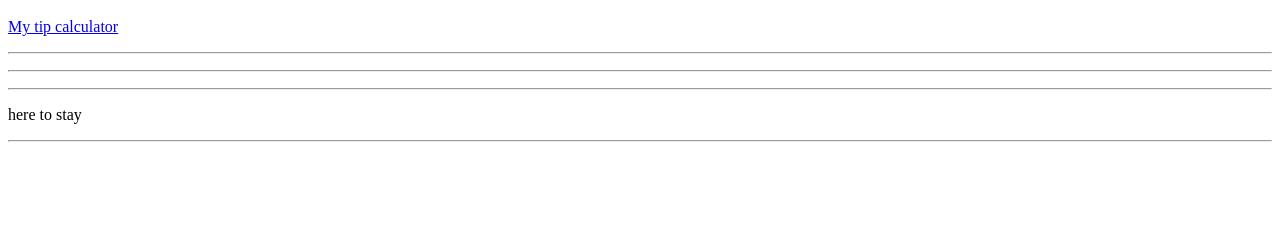
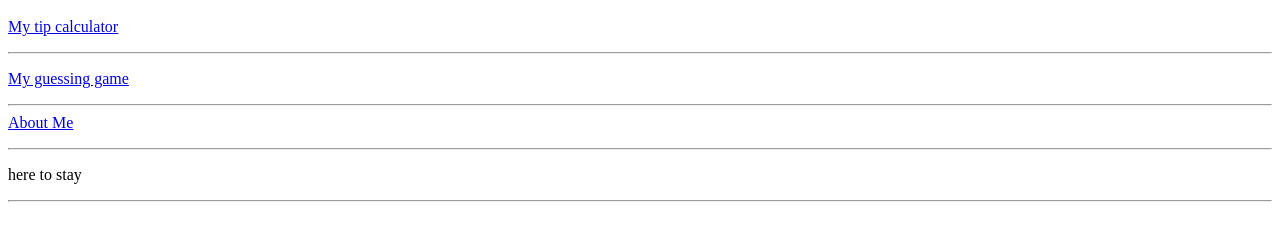
Before and after one commit to ctrador/ctrador.github.io, a plain HTML site: page index.html in a window 1280 px wide. Shown: the part 48-288 px from the top of the page. Drawn offline with Linux system fonts and the light colour scheme.

Commit message:
add web page words to click on

```diff
--- a/index.html
+++ b/index.html
@@ -8,10 +8,10 @@
         <h1> Chad Trador</h1>
 <p><a href="tipme/index.html">My tip calculator </a> </p>
  <hr  />
-<p><a href="guessingGame/index.html"></a></p>
+<p><a href="guessingGame/index.html">My guessing game</a></p>
 
 <hr />
- <a href="chadaboutmeweb/index.html"></a></p>
+ <a href="chadaboutmeweb/index.html">About Me</a></p>
 <hr  />
         <p>here to stay</p>
   <hr />  </body>
```
